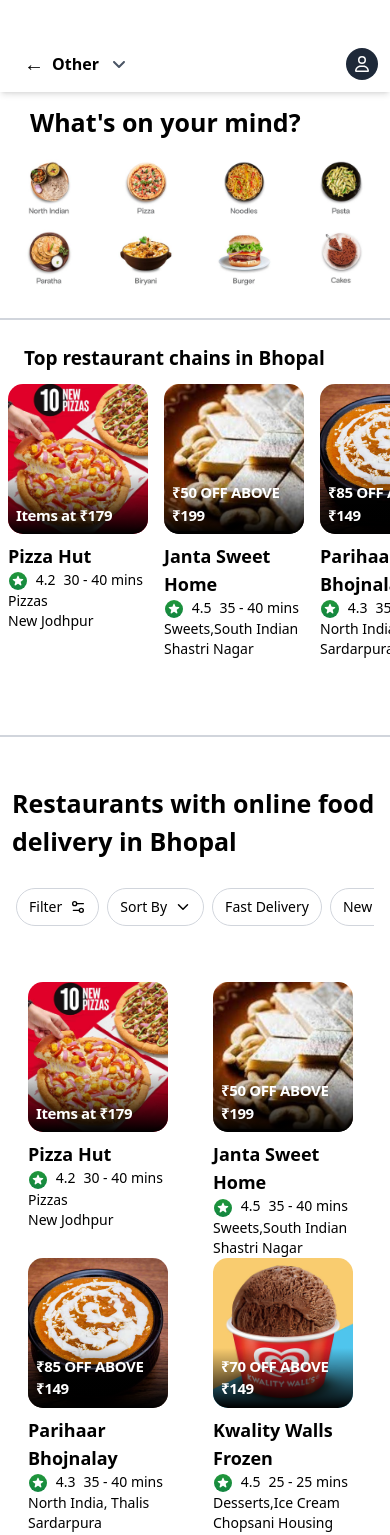
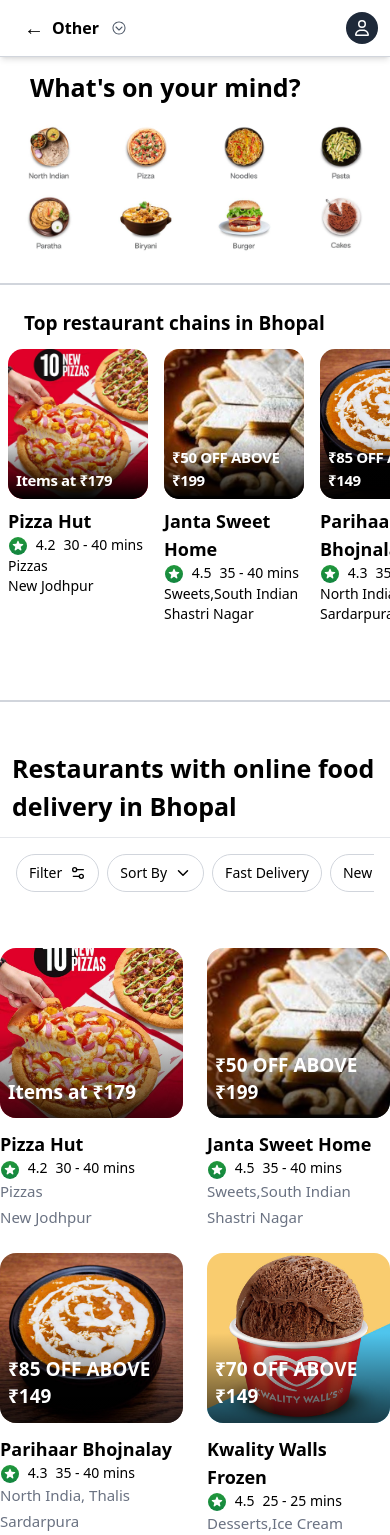
Before and after one commit to Tanveer0123123/swigy-clone, a React (Vite) app: page / in a window 390 px wide. Shown: the top 1535 px of the page. Built offline with nearby package versions, Linux system fonts and the light colour scheme.

Commit message:
fix: Update icon link in index.html, enhance layout in App.jsx, and improve styling in Cuisines, Heading, OnlineDelivery, and Sticky components

```diff
--- a/index.html
+++ b/index.html
@@ -2,7 +2,7 @@
 <html lang="en">
   <head>
     <meta charset="UTF-8" />
-    <link rel="icon" type="image/svg+xml" href="/vite.svg" />
+    <link rel="icon" type="image/svg+xml" href="./public/images/swiggy-logo3.png" />
     <meta name="viewport" content="width=device-width, initial-scale=1.0" />
     <title>Swiggy Clone</title>
   </head>
--- a/src/App.jsx
+++ b/src/App.jsx
@@ -16,7 +16,7 @@
       <TopRest />
       <div className='max-w-[1050px] mx-auto'>
         <div className='flex my-3 items-center justify-between'>
-          <div className='text-[25px] font-bold ml-3'>Restaurants with online food delivery in Bhopal</div>
+          <div className='text-[25px] font-bold ml-3 lg:pl-10'>Restaurants with online food delivery in Bhopal</div>
         </div>
       </div>
       <Sticky />
--- a/src/components/Cuisines.jsx
+++ b/src/components/Cuisines.jsx
@@ -36,7 +36,7 @@
         <div className=" max-w-[1000px] mx-auto px-4 py-16">
             <h2 className="text-2xl font-bold mb-6">Best Cuisines Near Me</h2>
 
-            <div className=" w-[370px] md:w-[1000px] lg:w-[1000px] grid grid-cols-2 md:grid-cols-4 lg:grid-cols-4 gap-6">
+            <div className=" max-w-6xl grid grid-cols-2 md:grid-cols-4 lg:grid-cols-4 gap-6">
                 {visibleCuisines.map((cuisine, index) => (
                     <div
                         key={index}
@@ -57,7 +57,7 @@
             </div>
 
             <h2 className="text-2xl font-bold my-10">Explore Every Restaurants Near Me</h2>
-            <div className=" w-[370px] md:w-[1000px] lg:w-[1000px]  lg:grid-cols-4 grid grid-cols-2 md:grid-cols-4   gap-6">
+            <div className=" max-w-6xl grid grid-cols-2 md:grid-cols-4 lg:grid-cols-4 gap-6 ">
                 {resturent.map((restaurant, index) => (
                     <div
                         key={index}
--- a/src/components/Heading.jsx
+++ b/src/components/Heading.jsx
@@ -12,6 +12,7 @@
 import { IoClose } from "react-icons/io5";
 import { MdMyLocation } from "react-icons/md";
 import { IoTimeOutline } from "react-icons/io5";
+import { IoIosArrowDropdown } from "react-icons/io";
 // import logo from "../../public/images/Swiggy-logo3.png"
 
 const Heading = () => {
@@ -140,8 +141,8 @@
                     <div onClick={showSideMenu} className='text-[#686b78] flex items-center'>
                         <span className='font-bold text-[13px] hover:text-[#fc8019] hover:border-b-[#fc8019] cursor-pointer border-b-[3px] text-[black] border-[black]'>
                             Aish Bagh</span>
-                        <p className='cursor-pointer text-[14px] ml-2'>LIG Colony, Bhopal, Madhya Pradesh</p>
-                        <FaAngleDown className='text-[0.9rem] cursor-pointer text-[#fc8019] ml-1' />
+                        <p className='cursor-pointer text-[14px] ml-2 mr-2'>LIG Colony, Bhopal, Madhya Pradesh</p>
+                        <FaAngleDown className='text-[0.9rem] cursor-pointer text-[#fc8019] ml-1 mr-8' />
                     </div>
                     <nav className='flex list-none gap-4 ml-auto text-[18px] '>
                         {
@@ -157,14 +158,14 @@
                 </div>
             </header>
 
-            <header className=" pt-12 lg:hidden md:hidden flex items-center justify-between  py-3 shadow-md sticky top-0 bg-white z-[999]">
+            <header className=" lg:hidden border-b border-gray-300 md:hidden flex items-center justify-between  py-3 shadow-md sticky top-0 bg-white z-[999]">
                 {/* Back Arrow + Title */}
                 <div className=" ml-6 flex items-center gap-2">
                     <button className="text-xl">
                         ←
                     </button>
                     <h1 className="font-semibold">Other</h1>
-                    <FaAngleDown className="ml-1 text-gray-600" />
+                    <IoIosArrowDropdown className="ml-1 text-gray-600" />
                 </div>
 
                 {/* Profile Icon */}
--- a/src/components/OnlineDelivery.jsx
+++ b/src/components/OnlineDelivery.jsx
@@ -5,7 +5,7 @@
 import { IoFilterOutline, IoChevronDown, IoClose } from 'react-icons/io5'
 import { LuSettings2 } from "react-icons/lu";
 
-const OnlineDelivery = () => {
+const OnlineDelivery = (props) => {
     const [isFilterOpen, setIsFilterOpen] = useState(false)
     const [isSortOpen, setIsSortOpen] = useState(false)
     const [selectedSort, setSelectedSort] = useState('Relevance (Default)')
@@ -164,15 +164,93 @@
                 </div>
             )}
 
-            <div className=' ml-5   lg:ml-10 grid grid-cols-2  md:grid-cols-4 lg:grid-cols-4 gap-0 md:gap-3 lg:gap-3 mt-4'>
+            {/* <div className=' ml-5   lg:ml-10 grid grid-cols-2  md:grid-cols-4 lg:grid-cols-4 gap-0 md:gap-3 lg:gap-3 mt-4'>
                 {
                     resturentChain.map((d, i) => {
                         return <Card {...d} key={i} />
                     })
+                }
+            </div> */}
+
+            <div className=' lg:ml-10 grid grid-cols-2 lg:grid-cols-4 gap-6 mt-4 max-w-[1050px] mx-auto'>
+                {
+                    resturentChain.map((d, i) => (
+                        <div key={i} className="group cursor-pointer hover:scale-95 transition-all duration-300">
+                            <div className="relative">
+                                <img src={`./images/${d.image}`} alt={d.name} className="w-full h-[170px] object-cover rounded-2xl" />
+                                <div className="absolute bottom-0 w-full h-[90px] bg-gradient-to-t from-black/70 to-transparent rounded-b-2xl">
+                                    {d.offer && (
+                                        <div className="absolute bottom-2 left-2 text-white text-sm font-bold text-[19px]">
+                                            <div className="mb-1 ">{d.offer}</div>
+                                        </div>
+                                    )}
+                                </div>
+                            </div>
+                            <div className="mt-3">
+                                <div className=" items-start justify-between">
+                                    {/* <div>
+                                    <h3 className="font-bold text-[17px] text-gray-800">{d.title}</h3>
+                                    </div> */}
+                                    <div className="mt-2 sm:mt-2 md:mt-3 text-lg sm:text-xl md:text-xl font-bold">
+                                        {d.title}
+                                    </div>
+                                    <div className="text-sm sm:text-base md:text-base  ">
+                                        {/* <span className=''>★</span> */}
+                                         <Start className="inline-block mr-1" /> {d.rating}
+                                        <span className="ml-2 ">{d.minTime} - {d.maxTime} mins</span>
+                                    </div>
+                                </div>
+                                <div className="flex items-center gap-2 text-gray-500 text-[15px] ">
+                                    <span className="truncate">{d.name}</span>
+                                </div>
+                                <div className="flex items-center gap-2 mt-1 text-[15px] text-gray-500">
+                                    {d.place}
+                                </div>
+                            </div>
+                        </div>
+                    ))
                 }
             </div>
 
         </div>
     )
 }
+
+const Start = (props) => {
+    return (
+        <svg
+            className={props.className}
+            width={20}
+            height={20}
+            viewBox="0 0 20 20"
+            fill="none"
+            aria-hidden="true"
+        >
+            <circle
+                cx={10}
+                cy={10}
+                r={9}
+                fill="url(#StoreRating20_svg__paint0_linear)"
+            />
+            <path
+                d="M10.0816 12.865C10.0312 12.8353 9.96876 12.8353 9.91839 12.865L7.31647 14.3968C6.93482 14.6214 6.47106 14.2757 6.57745 13.8458L7.27568 11.0245C7.29055 10.9644 7.26965 10.9012 7.22195 10.8618L4.95521 8.99028C4.60833 8.70388 4.78653 8.14085 5.23502 8.10619L8.23448 7.87442C8.29403 7.86982 8.34612 7.83261 8.36979 7.77777L9.54092 5.06385C9.71462 4.66132 10.2854 4.66132 10.4591 5.06385L11.6302 7.77777C11.6539 7.83261 11.706 7.86982 11.7655 7.87442L14.765 8.10619C15.2135 8.14085 15.3917 8.70388 15.0448 8.99028L12.7781 10.8618C12.7303 10.9012 12.7095 10.9644 12.7243 11.0245L13.4225 13.8458C13.5289 14.2757 13.0652 14.6214 12.6835 14.3968L10.0816 12.865Z"
+                fill="white"
+            />
+            <defs>
+                <linearGradient
+                    id="StoreRating20_svg__paint0_linear"
+                    x1={10}
+                    y1={1}
+                    x2={10}
+                    y2={19}
+                    gradientUnits="userSpaceOnUse"
+                >
+                    <stop stopColor="#21973B" />
+                    <stop offset={1} stopColor="#128540" />
+                </linearGradient>
+            </defs>
+        </svg>
+    )
+}
+
 export default OnlineDelivery
--- a/src/components/Sticky.jsx
+++ b/src/components/Sticky.jsx
@@ -12,7 +12,7 @@
     const [selectedSort, setSelectedSort] = useState('Relevance (Default)')
 
     return (
-        <div className='lg:pl-25  sticky max-md:top-20 top-0 bg-white w-full z-[1000]  mb-10 box-border'>
+        <div className='lg:pl-45  sticky max-md:top-14 top-0 border-t lg:border-none  border-gray-200 bg-white w-full z-[1000]  mb-10 box-border'>
             <div className=' max-w-[1200px] mx-auto px-4'>
             {/* <div className='flex my-3 items-center justify-between'>
                 <div className='text-[25px] font-bold'>Restaurants with online food delivery in Bhopal</div>
```
